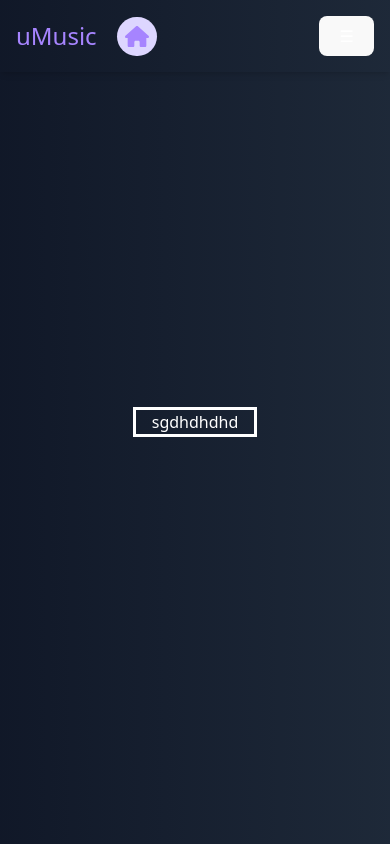
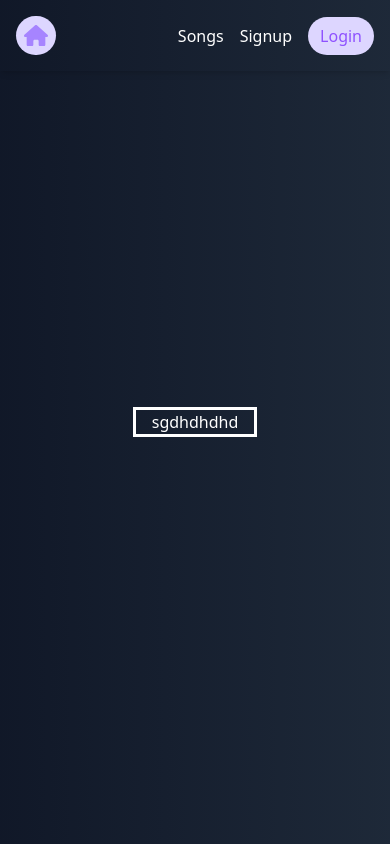
Before and after one commit to nishitk7417/uMusic-frontend, a React (Vite) app: page / in a window 390 px wide. Built offline with nearby package versions, Linux system fonts and the light colour scheme.

Commit message:
just add play music whne user or admin get login

```diff
--- a/package.json
+++ b/package.json
@@ -14,7 +14,8 @@
     "axios": "^1.8.4",
     "react": "^19.0.0",
     "react-dom": "^19.0.0",
-    "react-router-dom": "^7.5.2"
+    "react-router-dom": "^7.5.2",
+    "react-toastify": "^11.0.5"
   },
   "devDependencies": {
     "@eslint/js": "^9.22.0",
--- a/src/App.jsx
+++ b/src/App.jsx
@@ -6,6 +6,7 @@ import Home from './pages/Home.jsx';
 import Upload from "./pages/Upload.jsx";
 import Songs from "./pages/songs.jsx";
 import MusicPlayer from "./components/MusicPlayer.jsx";
+import { ToastContainer } from "react-toastify";
 
 
 function App() {
@@ -20,6 +21,7 @@ function App() {
           <Route path="/songs" element={<Songs />} />
         </Routes>
         <MusicPlayer/>
+        <ToastContainer/>
       </div>
     </Router>
   );
--- a/src/components/Navbar.jsx
+++ b/src/components/Navbar.jsx
@@ -1,16 +1,14 @@
-import { use, useEffect, useState } from 'react';
+import { useEffect, useState, useRef } from 'react';
 import { Link, useNavigate } from 'react-router-dom';
 
 const Navbar = () => {
-  const [isOpen, setIsOpen] = useState(false);
   const [isLoggedIn, setIsLoggedIn] = useState(false);
-  const navigate = useNavigate();
   const [role, setRole] = useState(null);
   const [initial, setInitial] = useState('');
+  const [showDropdown, setShowDropdown] = useState(false);
+  const dropdownRef = useRef(null); // for outside click
+  const navigate = useNavigate();
 
-  const toggleMenu = () => setIsOpen(!isOpen);
-
-  // Check login status
   useEffect(() => {
     const token = localStorage.getItem("token");
     const userRole = localStorage.getItem("role");
@@ -20,86 +18,107 @@ const Navbar = () => {
     setRole(userRole);
 
     if (userData && userData.name) {
-      setInitial(userData.name.charAt(0).toUpperCase()); // Get first letter
+      setInitial(userData.name.charAt(0).toUpperCase());
     }
   }, []);
 
-  // Logout handler
+  // Close dropdown if click outside
+  useEffect(() => {
+    function handleClickOutside(event) {
+      if (dropdownRef.current && !dropdownRef.current.contains(event.target)) {
+        setShowDropdown(false);
+      }
+    }
+    document.addEventListener("mousedown", handleClickOutside);
+    return () => document.removeEventListener("mousedown", handleClickOutside);
+  }, []);
+
   const handleLogout = () => {
     localStorage.removeItem("token");
     localStorage.removeItem("role");
     localStorage.removeItem("user");
+    localStorage.removeItem('isLoggedIn');
     setIsLoggedIn(false);
     navigate("/");
+    setShowDropdown(false);
+  };
+
+  const handleLikedSongs = () => {
+    navigate("/liked-songs");
+    setShowDropdown(false);
   };
 
   const navLinks = (
     <div className='flex justify-between items-center'>
       <li>
-        <Link to="/songs" className='mr-4' onClick={() => setIsOpen(false)}>Songs</Link>
+        <Link to="/songs" className='mr-4'>Songs</Link>
       </li>
 
       {isLoggedIn && role === "admin" && (
         <li>
-      <Link to="/upload" className="mr-4 text-violet-300 hover:underline" onClick={() => setIsOpen(false)}>Upload</Link>
+          <Link to="/upload" className="mr-4 text-violet-300 hover:underline">Upload</Link>
         </li>
       )}
 
       {!isLoggedIn ? (
         <>
           <li>
-            <Link to="/signup" className='mr-4' onClick={() => setIsOpen(false)}>Signup</Link>
+            <Link to="/signup" className='mr-4'>Signup</Link>
           </li>
           <li>
-            <Link to="/login" onClick={() => setIsOpen(false)} className='px-3 py-2 bg-violet-200 text-violet-500 rounded-[3rem] hover:bg-purple-300'>Login</Link>
+            <Link to="/login" className='px-3 py-2 bg-violet-200 text-violet-500 rounded-[3rem] hover:bg-purple-300'>Login</Link>
           </li>
         </>
       ) : (
-        <>
-          <li className="mr-4">
-            <div className="w-10 h-10 flex justify-center cursor-pointer items-center rounded-full bg-violet-400 text-white font-bold hover:border">
+        <li className="relative" ref={dropdownRef}>
+          <div
+            onClick={() => setShowDropdown(!showDropdown)}
+            className="w-14 h-10 flex justify-center items-center cursor-pointer rounded-full bg-violet-400 text-white font-bold hover:border"
+          >
             {initial}
+            <svg className="w-4 h-4 text-white ml-1" xmlns="http://www.w3.org/2000/svg" viewBox="0 0 20 20" fill="currentColor">
+              <path fillRule="evenodd" d="M5.293 7.293a1 1 0 011.414 0L10 10.586l3.293-3.293a1 1 0 111.414 1.414l-4 4a1 1 0 01-1.414 0l-4-4a1 1 0 010-1.414z" clipRule="evenodd" />
+            </svg>
           </div>
+
+          {showDropdown && (
+            <div className="absolute right-0 mt-2 w-36 bg-violet-400 rounded-md shadow-lg z-50">
+            <span
+              onClick={handleLikedSongs}
+              className="block w-full text-left px-4 py-2 text-gray-800 cursor-pointer  rounded-md hover:text-white hover:border hover:border-white"
+            >
+              Liked Songs
+            </span>
+            <span
+              onClick={handleLogout}
+              className="block w-full text-left px-4 py-2 text-gray-800 cursor-pointer hover:bg-red-400 hover:text-white hover:border hover:border-white"
+            >
+              Logout
+            </span>
+          </div>
+
+          )}
         </li>
-          <li>
-            <button onClick={handleLogout} className="px-3 py-2 bg-red-400 text-white rounded-[3rem]">
-              Logout
-            </button>
-          </li>
-        </>
       )}
     </div>
   );
 
   return (
-    <nav className="bg-gradient-to-r from-gray-900 fixed to-gray-800 w-[100vw] text-white shadow-md">
+    <nav className="bg-gradient-to-r from-gray-900 fixed to-gray-800 w-[100vw] text-white shadow-md z-50">
       <div className="container mx-auto px-4 py-4 flex justify-between items-center">
-        <div className='w-10 flex justify-between items-center'>
-          <Link to="/" className="text-2xl font-bold text-violet-400">uMusic</Link>
-          <Link to="/" className="px-2 py-[9px] bg-violet-200 ml-5 rounded-[3rem] hover:bg-purple-700">
-          <svg className='w-6 fill-violet-400' xmlns="http://www.w3.org/2000/svg" viewBox="0 0 576 512"><path d="M575.8 255.5c0 18-15 32.1-32 32.1l-32 0 .7 160.2c0 2.7-.2 5.4-.5 8.1l0 16.2c0 22.1-17.9 40-40 40l-16 0c-1.1 0-2.2 0-3.3-.1c-1.4 .1-2.8 .1-4.2 .1L416 512l-24 0c-22.1 0-40-17.9-40-40l0-24 0-64c0-17.7-14.3-32-32-32l-64 0c-17.7 0-32 14.3-32 32l0 64 0 24c0 22.1-17.9 40-40 40l-24 0-31.9 0c-1.5 0-3-.1-4.5-.2c-1.2 .1-2.4 .2-3.6 .2l-16 0c-22.1 0-40-17.9-40-40l0-112c0-.9 0-1.9 .1-2.8l0-69.7-32 0c-18 0-32-14-32-32.1c0-9 3-17 10-24L266.4 8c7-7 15-8 22-8s15 2 21 7L564.8 231.5c8 7 12 15 11 24z"/></svg>
+        {/* Logo Part */}
+        <div className='flex items-center space-x-5'>
+          <Link to="/" className="text-2xl font-bold hidden md:flex text-violet-400">uMusic</Link>
+          <Link to="/" className="px-2 py-[9px] bg-violet-200 rounded-[3rem] hover:bg-purple-700">
+            <svg className='w-6 fill-violet-400' xmlns="http://www.w3.org/2000/svg" viewBox="0 0 576 512">
+              <path d="M575.8 255.5c0 18-15 32.1-32 32.1l-32 0 .7 160.2c0 2.7-.2 5.4-.5 8.1l0 16.2c0 22.1-17.9 40-40 40l-16 0c-1.1 0-2.2 0-3.3-.1c-1.4 .1-2.8 .1-4.2 .1L416 512l-24 0c-22.1 0-40-17.9-40-40l0-24 0-64c0-17.7-14.3-32-32-32l-64 0c-17.7 0-32 14.3-32 32l0 64 0 24c0 22.1-17.9 40-40 40l-24 0-31.9 0c-1.5 0-3-.1-4.5-.2c-1.2 .1-2.4 .2-3.6 .2l-16 0c-22.1 0-40-17.9-40-40l0-112c0-.9 0-1.9 .1-2.8l0-69.7-32 0c-18 0-32-14-32-32.1c0-9 3-17 10-24L266.4 8c7-7 15-8 22-8s15 2 21 7L564.8 231.5c8 7 12 15 11 24z"/>
+            </svg>
           </Link>
         </div>
-
-        {/* Desktop Menu */}
-        <ul className="hidden md:flex space-x-6 font-medium">{navLinks}</ul>
-
-        {/* Hamburger Icon for Mobile */}
-        <div className="md:hidden">
-          <button onClick={toggleMenu} className="text-3xl focus:outline-none">
-            {isOpen ? '×' : '☰'}
-          </button>
-        </div>
-      </div>
-
-      {/* Mobile Dropdown Menu */}
-      {isOpen && (
-        <div className="md:hidden px-4 pb-4">
-          <ul className="space-y-4 text-center font-medium text-white bg-gray-800 rounded-md py-4">
+        <ul className="font-medium">
           {navLinks}
         </ul>
       </div>
-      )}
     </nav>
   );
 };
--- a/src/context/MusicPlayerContext.jsx
+++ b/src/context/MusicPlayerContext.jsx
@@ -1,16 +1,27 @@
 import { createContext, useContext, useState } from "react";
+import { toast } from "react-toastify";
 
-// 1. Create Context
 export const MusicPlayerContext = createContext();
 
-// 2. Create Provider
 export const MusicPlayerProvider = ({ children }) => {
   const [currentSong, setCurrentSong] = useState(null);
   const [isPlaying, setIsPlaying] = useState(false);
 
   const playSong = (song) => {
-    setCurrentSong(song);
-    setIsPlaying(true);
+    const token = localStorage.getItem("token");
+    if (token) {
+      setCurrentSong(song);
+      setIsPlaying(true);
+    } else {
+      toast.error("Please login first to play music!", {
+        position: "top-center",
+        autoClose: 3000,
+        closeOnClick: true,
+        pauseOnHover: true,
+        draggable: true,
+        theme: "dark",
+      });
+    }
   };
 
   const closePlayer = () => {
--- a/src/pages/login.jsx
+++ b/src/pages/login.jsx
@@ -30,13 +30,13 @@ const Login = () => {
       );
 
       const { accessToken, user } = res.data?.data || {};
-      console.log(res.data);
 
       if (accessToken && user) {
         // Store token & role in localStorage
         localStorage.setItem("token", accessToken);
         localStorage.setItem("role", user.role);
         localStorage.setItem("user", JSON.stringify(user));
+        localStorage.setItem('isLoggedIn', 'true');
 
         setMessage("Login successful!");
 
--- a/src/pages/songs.jsx
+++ b/src/pages/songs.jsx
@@ -11,7 +11,7 @@ const Songs = () => {
   useEffect(() => {
     const fetchSongs = async () => {
       try {
-        const res = await axios.get("/api/v1/song/songs"); // Adjust if your route is different
+        const res = await axios.get("/api/v1/song/songs");
         setSongs(res.data?.data || []);
       } catch (err) {
         console.error(err);
```
Also changed, not shown: 2 other files (tests, documents, lock files or other folders). Lines whose indentation alone changed are shown as unchanged.
